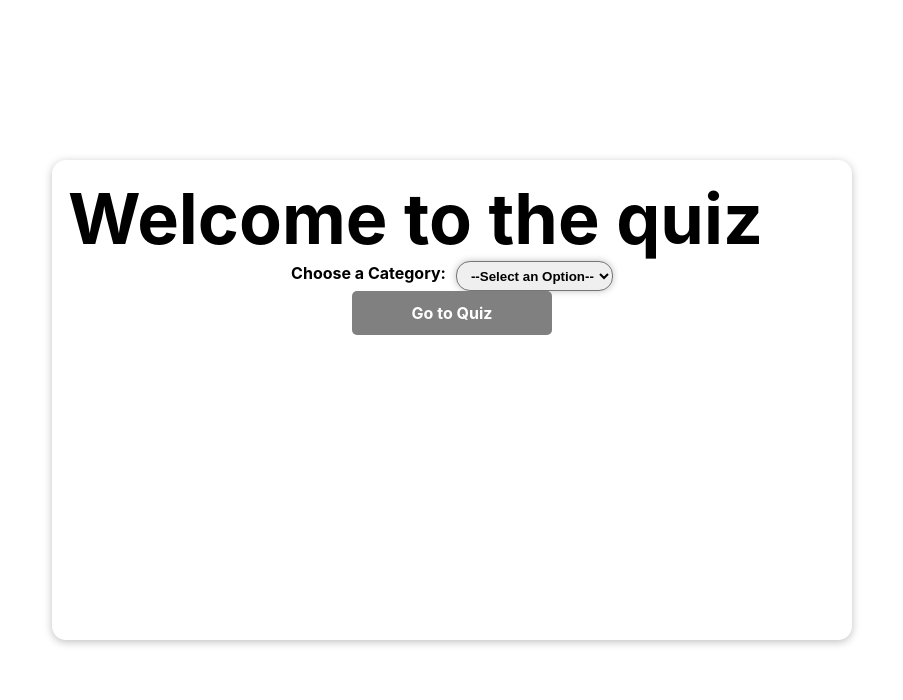
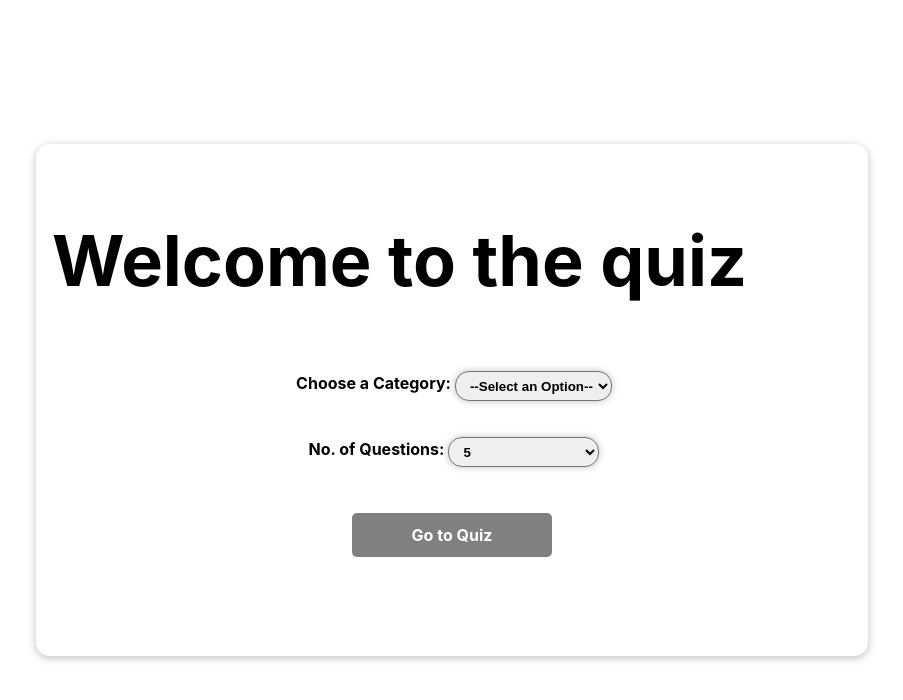
Before and after one commit to Ranjanlc/quiz-app, a React (Create React App) app: page /quiz in a window 1280 px wide. Shown: the top 700 px of the page, without its empty margins (188-1091 px from the left). Built offline with nearby package versions, Linux system fonts and the light colour scheme.

Commit message:
Fixed correctAns bug and added new features

```diff
--- a/src/App.js
+++ b/src/App.js
@@ -4,21 +4,30 @@ import QuizConfig from './components/QuizConfig';
 import QuizRender from './components/QuizRender';
 function App() {
   const [isAuthorized, setIsAuthorized] = useState(false);
+  const [totalQsn, setTotalQsn] = useState(5);
   const authorizeHandler = (authorizeValue) => {
     setIsAuthorized(authorizeValue);
+  };
+  const numberChangeHandler = (number) => {
+    setTotalQsn(number);
   };
   return (
     <Routes>
       <Route path="/" element={<Navigate to="/quiz" />} />
       <Route
         path="/quiz"
-        element={<QuizConfig authorize={authorizeHandler} />}
+        element={
+          <QuizConfig
+            authorize={authorizeHandler}
+            qsnChangeHandler={numberChangeHandler}
+          />
+        }
       />
       <Route
         path="/quiz/:quizTopic"
         element={
           isAuthorized ? (
-            <QuizRender authorize={authorizeHandler} />
+            <QuizRender authorize={authorizeHandler} totalQsn={totalQsn} />
           ) : (
             <Navigate to="/quiz" />
           )
--- a/src/Layout/Button.module.css
+++ b/src/Layout/Button.module.css
@@ -11,6 +11,7 @@
   align-items: center;
   border-radius: 5px;
   font-weight: bold;
+  margin-top: 20px;
 }
 
 .button:hover,
--- a/src/Layout/LoadingSpinner.js
+++ b/src/Layout/LoadingSpinner.js
@@ -1,12 +1,14 @@
+import { Fragment } from 'react';
+import Card from './Card';
 import classes from './LoadingSpinner.module.css';
 const LoadingSpinner = (props) => {
   return (
-    <main>
+    <Fragment>
       <div className={classes.container}>
         <svg
           className={classes.spinner}
-          width="155"
-          height="155"
+          width="100"
+          height="100"
           viewBox="0 0 155 155"
           fill="none"
           xmlns="http://www.w3.org/2000/svg"
@@ -27,7 +29,7 @@ const LoadingSpinner = (props) => {
         </svg>
         <p>Loading</p>
       </div>
-    </main>
+    </Fragment>
   );
 };
 
--- a/src/Layout/LoadingSpinner.module.css
+++ b/src/Layout/LoadingSpinner.module.css
@@ -1,19 +1,7 @@
-* {
-  margin: 0;
-  padding: 0;
-  box-sizing: border-box;
-}
-
-main {
-  display: grid;
-  place-items: center;
-  min-height: 100vh;
-  background: linear-gradient(#eff0f3, #efe0e3);
-}
-
 .container {
   display: flex;
   align-items: center;
+  justify-content: center;
   gap: 2rem;
   animation: pulse 1500ms cubic-bezier(0.76, 0.09, 0.17, 0.68) infinite;
 }
@@ -29,7 +17,7 @@ main {
 
 p {
   color: #d9376e;
-  font-size: 5rem;
+  font-size: 2rem;
   font-family: system-UI;
   font-weight: bold;
   position: relative;
--- a/src/components/QuizConfig.js
+++ b/src/components/QuizConfig.js
@@ -6,9 +6,13 @@ import { useRef, useState } from 'react';
 const QuizConfig = (props) => {
   const navigate = useNavigate();
   const [selectedValue, setSelectedValue] = useState(null);
+
   const selectChangeHandler = (e) => {
-    console.log(e.target.value);
+    // console.log(e.target.value);
     setSelectedValue(e.target.value);
+  };
+  const numberChangeHandler = (e) => {
+    props.qsnChangeHandler(e.target.value);
   };
   const quizRenderHandler = () => {
     props.authorize(true);
@@ -40,6 +44,16 @@ const QuizConfig = (props) => {
           <option>Sports and Leisure</option>
         </select>
         <hr />
+        <label>No. of Questions: </label>
+        <select onChange={numberChangeHandler} defaultValue="5">
+          {/* Only for making the sizes of box equal */}
+          <option hidden>-select and option-</option>
+          <option>5</option>
+          <option>10</option>
+          <option>15</option>
+          <option>20</option>
+        </select>
+        <hr />
         <Button onClick={quizRenderHandler} disabled={!selectedValue}>
           Go to Quiz
         </Button>
--- a/src/components/QuizConfig.module.css
+++ b/src/components/QuizConfig.module.css
@@ -12,6 +12,9 @@ label {
   margin-right: 10px;
   padding-top: 2px;
 }
+label {
+  margin: 9.5px 4px;
+}
 select {
   width: auto;
   height: 30px;
@@ -20,6 +23,7 @@ select {
   box-shadow: 0px 0px 7px rgba(0, 0, 0, 0.25);
   display: block;
   font-weight: 700;
+  margin: 10px 0px;
   /* filter: drop-shadow(10px 8px 8px rgba(0, 0, 0, 0.25)); */
 }
 option {
--- a/src/components/QuizRender.js
+++ b/src/components/QuizRender.js
@@ -13,20 +13,15 @@ const QuizRender = (props) => {
   const [answer, setAnswer] = useState('');
   const [curQuestionNum, setCurQuestionNum] = useState(0);
   const params = useParams();
-  const navigate = useNavigate();
   const quizTopic = params.quizTopic;
-  const limit = 5;
-  console.log(curQuestionNum === limit);
-  // console.log(curQuestion);
+  const totalQsnNum = +props.totalQsn;
   const sendReq = useCallback(async () => {
     setIsLoading(true);
-
-    // console.log(params);
 
     const res = await fetch(
       `https://the-trivia-api.com/api/questions?${
         quizTopic !== 'mixed' ? `categories=${quizTopic}&` : ''
-      }limit=${limit}`
+      }limit=${totalQsnNum}`
     );
     data = await res.json();
     const refinedSet = data.map((item) => {
@@ -46,7 +41,7 @@ const QuizRender = (props) => {
   const answerContainerClickHandler = (e) => {
     if (Array.from(e.target.classList).some((item) => item === classes.answer))
       return;
-    // Guarding to avoid executing this function while clicking in spaces between listss.
+    // Guarding to avoid executing this function while clicking in spaces between lists.
 
     e.target.classList.add(classes.clicked);
     const element = Array.from(
@@ -74,13 +69,34 @@ const QuizRender = (props) => {
     }
     setAnswer('');
   };
+  console.log(curQuestionNum, totalQsnNum);
+  const fallbackUI = curQuestionNum === totalQsnNum && (
+    <Fragment>
+      <div className={classes.scoreboard}>
+        Your Score:{totalCorrectAns}/{totalQsnNum}
+      </div>
+      <p className={classes.report}>
+        {reportTeller(totalCorrectAns, totalQsnNum)}
+      </p>
+      <div className={classes.retakeQuizContainer}>
+        <Link to="/quiz" className={classes.button}>
+          Take the quiz again
+        </Link>
+      </div>
+    </Fragment>
+  );
+  if (curQuestionNum === totalQsnNum) {
+    totalCorrectAns = 0;
+  }
   return (
     <Card>
       {isLoading && <LoadingSpinner />}
-
-      {questionSet.length !== 0 && curQuestionNum !== limit && (
+      {fallbackUI}
+      {questionSet.length !== 0 && curQuestionNum !== totalQsnNum && (
         <section className={classes.section}>
-          <div className={classes.question}>Q) {displayQn}</div>
+          <div className={classes.question}>
+            Q{curQuestionNum + 1}) {displayQn}
+          </div>
           <ul className={classes.answer} onClick={answerContainerClickHandler}>
             {answerSet}
           </ul>
@@ -96,21 +112,6 @@ const QuizRender = (props) => {
           </div>
         </section>
       )}
-      {curQuestionNum === limit && (
-        <Fragment>
-          <div className={classes.scoreboard}>
-            Your Score:{totalCorrectAns}/{limit}
-          </div>
-          <p className={classes.report}>
-            {reportTeller(totalCorrectAns, limit)}
-          </p>
-          <div className={classes.retakeQuizContainer}>
-            <Link to="/quiz" className={classes.button}>
-              Take the quiz again
-            </Link>
-          </div>
-        </Fragment>
-      )}
       {/* TODO:Show curQuestion/totalQn number */}
     </Card>
   );
```
